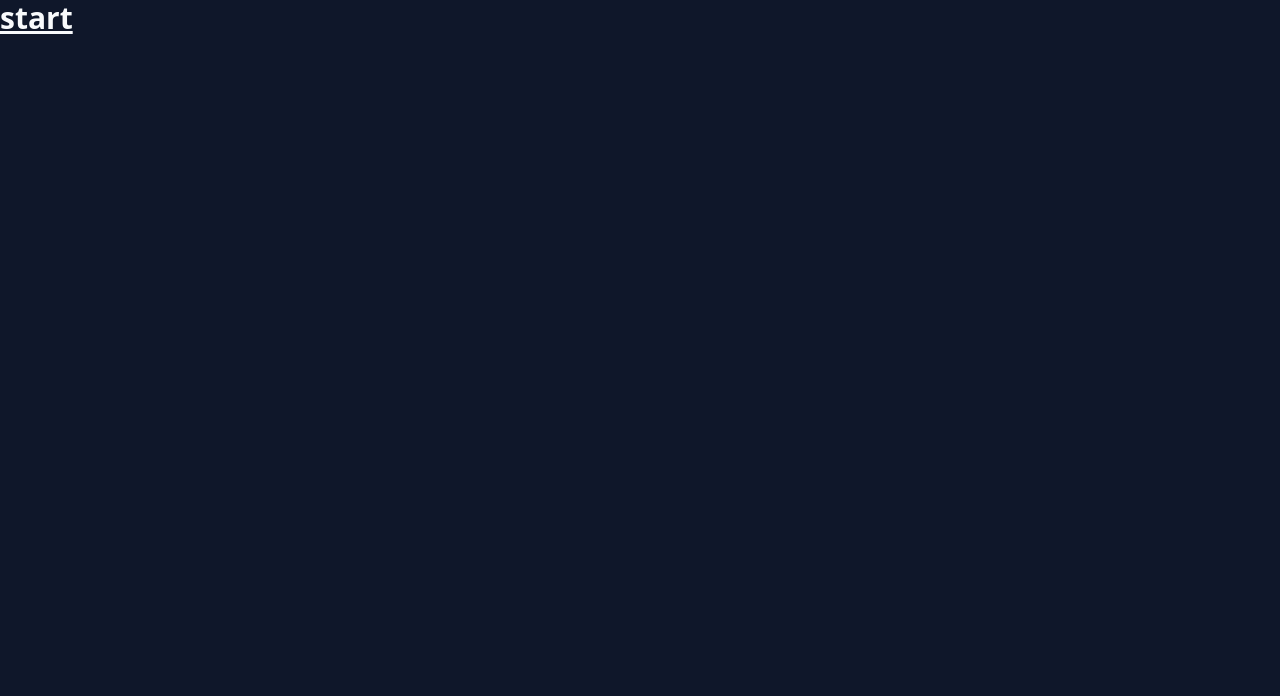
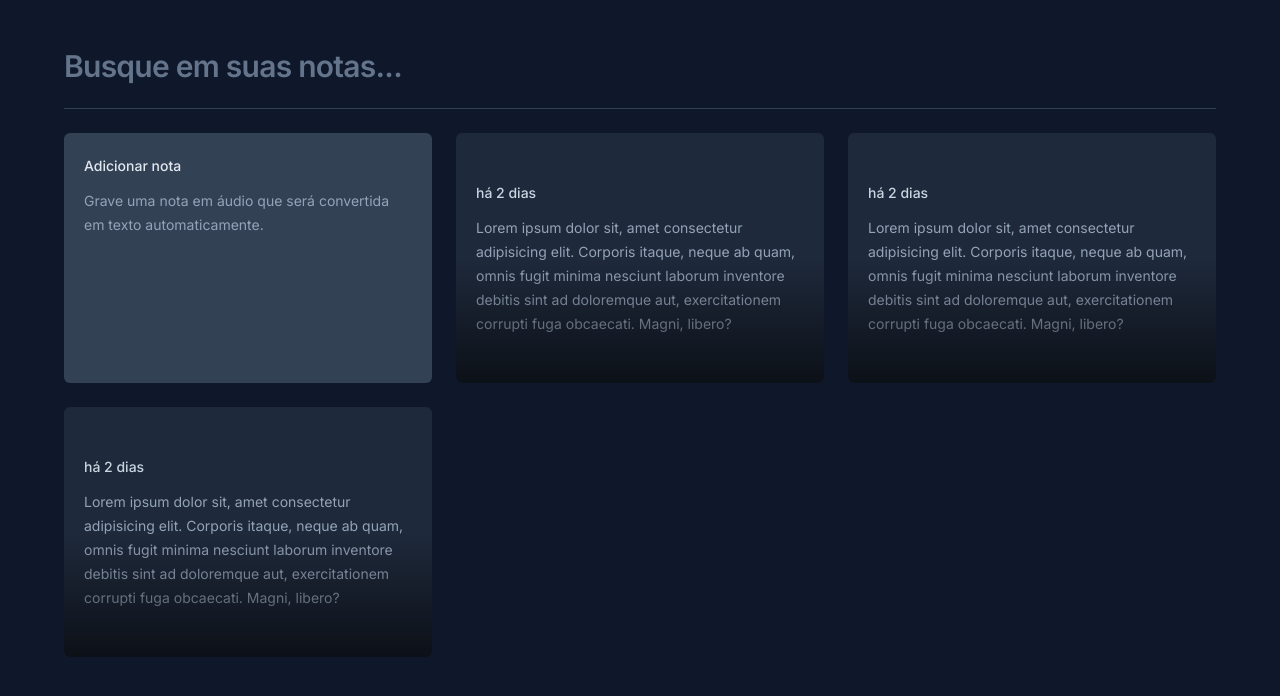
Before and after one commit to andrewgerez/notes, a React (Vite) app: page / in a window 1280 px wide. Shown: the top 696 px of the page. Built offline with nearby package versions, Linux system fonts and the light colour scheme.

Commit message:
feat: initial (home page)

```diff
--- a/src/app.tsx
+++ b/src/app.tsx
@@ -1,5 +1,25 @@
+import NewNoteCard from "./components/new-note-card";
+import NoteCard from "./components/note-card";
+
 export function App() {
   return (
-    <div className="text-3xl font-bold underline">start</div>
+    <div className="mx-auto my-12 max-w-6xl space-y-6">
+      <form className="w-full">
+        <input
+          type="text"
+          placeholder="Busque em suas notas..."
+          className="w-full bg-transparent text-3xl font-semibold tracking-tight placeholder:text-slate-500 outline-none"
+        />
+      </form>
+
+      <div className="h-px bg-slate-700" />
+
+      <div className="grid grid-cols-3 auto-rows-[250px] gap-6">
+        <NewNoteCard />
+        <NoteCard />
+        <NoteCard />
+        <NoteCard />
+      </div>
+    </div>
   )
 }
--- /dev/null
+++ b/src/components/new-note-card.tsx
@@ -0,0 +1,15 @@
+const NewNoteCard = () => {
+  return (
+    <div className="rounded-md bg-slate-700 p-5 space-y-3">
+      <span className="text-sm font-medium text-slate-200">
+        Adicionar nota
+      </span>
+
+      <p className="text-sm leading-6 text-slate-400">
+        Grave uma nota em áudio que será convertida em texto automaticamente.
+      </p>
+    </div>
+  );
+}
+
+export default NewNoteCard;
--- /dev/null
+++ b/src/components/note-card.tsx
@@ -0,0 +1,17 @@
+const NoteCard = () => {
+  return (
+    <button className="relative outline-none text-left rounded-md bg-slate-800 p-5 space-y-3 overflow-hidden hover:ring-2 hover:ring-slate-600 focus-visible:ring-2 focus-visible:ring-lime-400">
+      <span className="text-sm font-medium text-slate-300">
+        há 2 dias
+      </span>
+
+      <p className="text-sm leading-6 text-slate-400">
+        Lorem ipsum dolor sit, amet consectetur adipisicing elit. Corporis itaque, neque ab quam, omnis fugit minima nesciunt laborum inventore debitis sint ad doloremque aut, exercitationem corrupti fuga obcaecati. Magni, libero?
+      </p>
+
+      <div className="absolute bottom-0 left-0 right-0 h-1/2 bg-gradient-to-t from-black/60 to-black/0 pointer-events-none" />
+    </button>
+  );
+}
+
+export default NoteCard;
--- a/tailwind.config.js
+++ b/tailwind.config.js
@@ -5,7 +5,11 @@ export default {
     "./src/**/*.tsx"
   ],
   theme: {
-    extend: {},
+    extend: {
+      fontFamily: {
+        sans: ['Inter', 'sans-serif']
+      },
+    },
   },
   plugins: [],
 }
```
